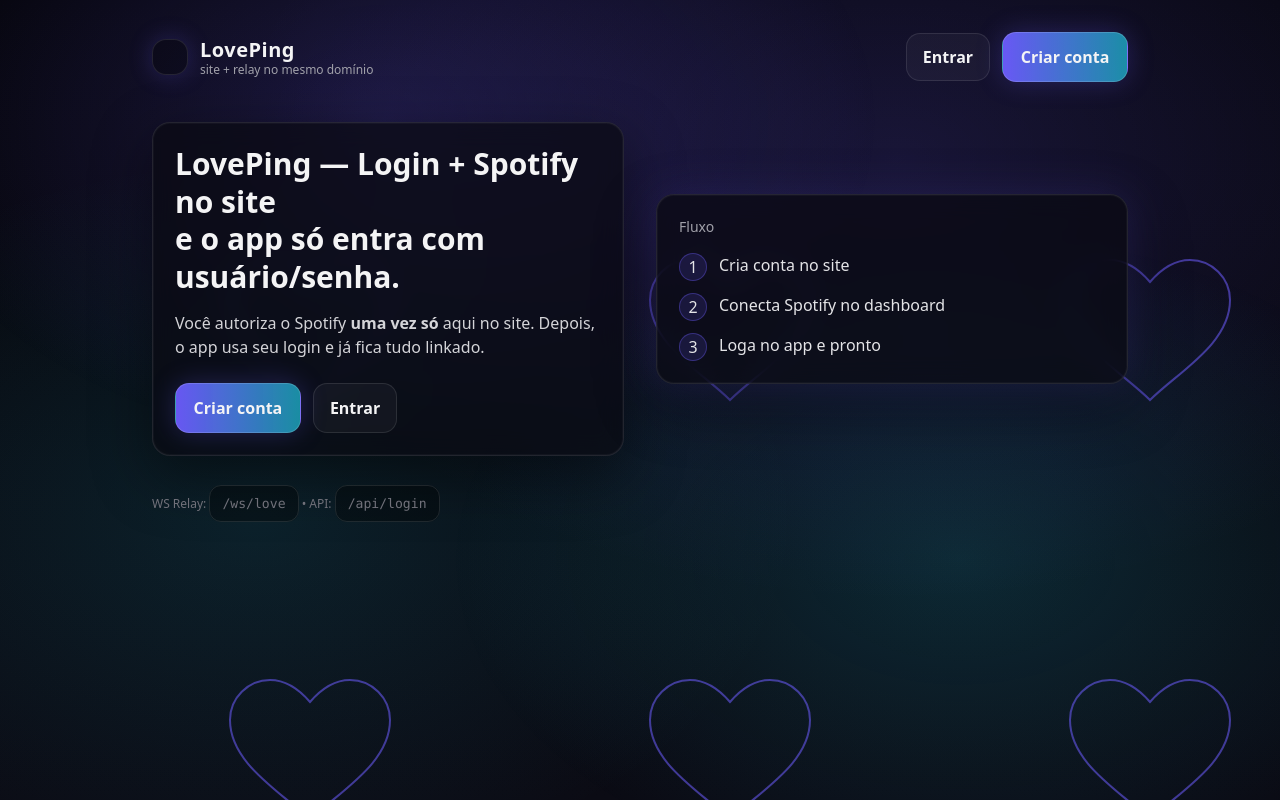
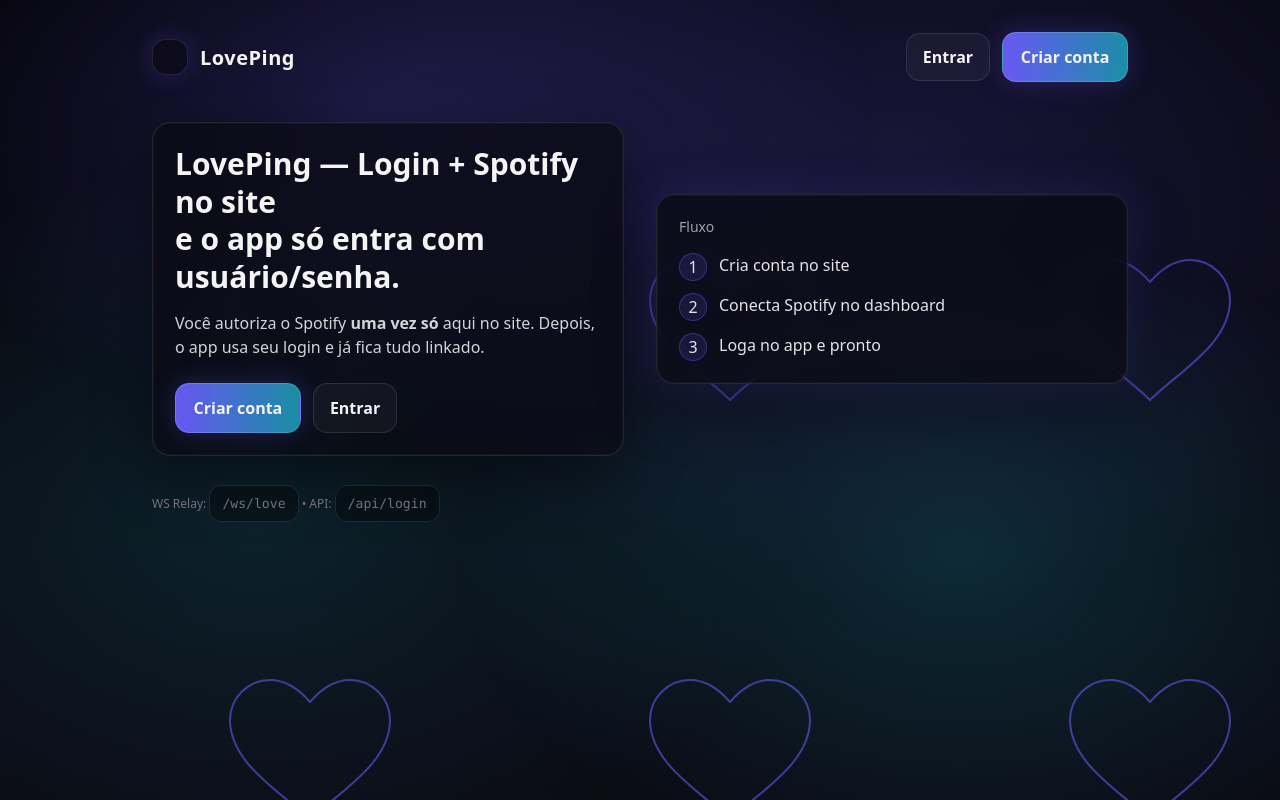
Before and after one commit to FaelSemW/LovePingServer, a FastAPI app: page / in a window 1280 px wide. Run offline with FastAPI, Linux system fonts and the light colour scheme; some libraries are stand-ins or nearby versions.

Commit message:
Update base.html

```diff
--- a/app/templates/base.html
+++ b/app/templates/base.html
@@ -16,7 +16,7 @@
         <div class="logo-heart"></div>
         <div>
           <div class="text-xl font-semibold tracking-wide">LovePing</div>
-          <div class="text-xs text-zinc-400 -mt-0.5">site + relay no mesmo domínio</div>
+          <div class="text-xs text-zinc-400 -mt-0.5"></div>
         </div>
       </a>
       <nav class="flex items-center gap-3">
```
